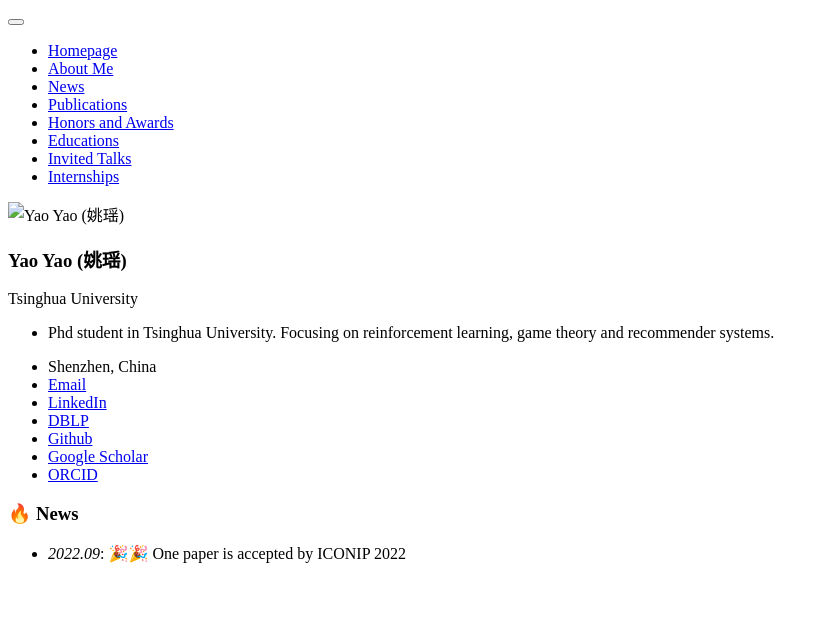
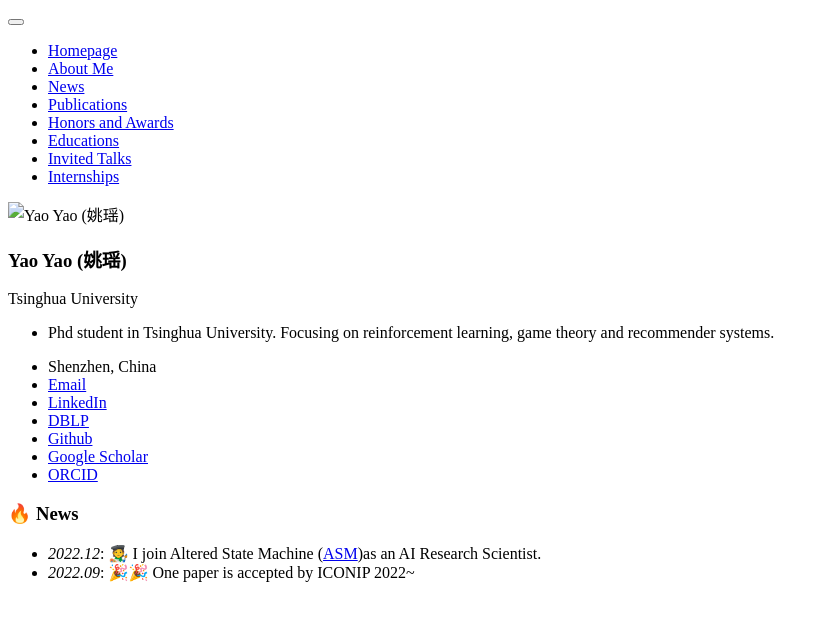
Before and after one commit to YaoYao1995/yaoyao1995.github.io, a Jekyll site: the page built from _pages/includes/news.md, in a window 1280 px wide. Shown: the top 621 px of the page, without its empty margins (0-829 px from the left). Built offline with Jekyll 4.4.1, drawn with Linux system fonts in a browser that asks for light colours; our own code applies the rules of GitHub Pages for plain Markdown files.

Commit message:
Update news.md

```diff
--- a/_pages/includes/news.md
+++ b/_pages/includes/news.md
@@ -1,2 +1,3 @@
 # 🔥 News
-- *2022.09*: 🎉🎉 One paper is accepted by ICONIP 2022
+- *2022.12*: 🧑‍🎨 I join Altered State Machine ([ASM](https://www.alteredstatemachine.xyz/))as an AI Research Scientist.
+- *2022.09*: 🎉🎉 One paper is accepted by ICONIP 2022~
```
